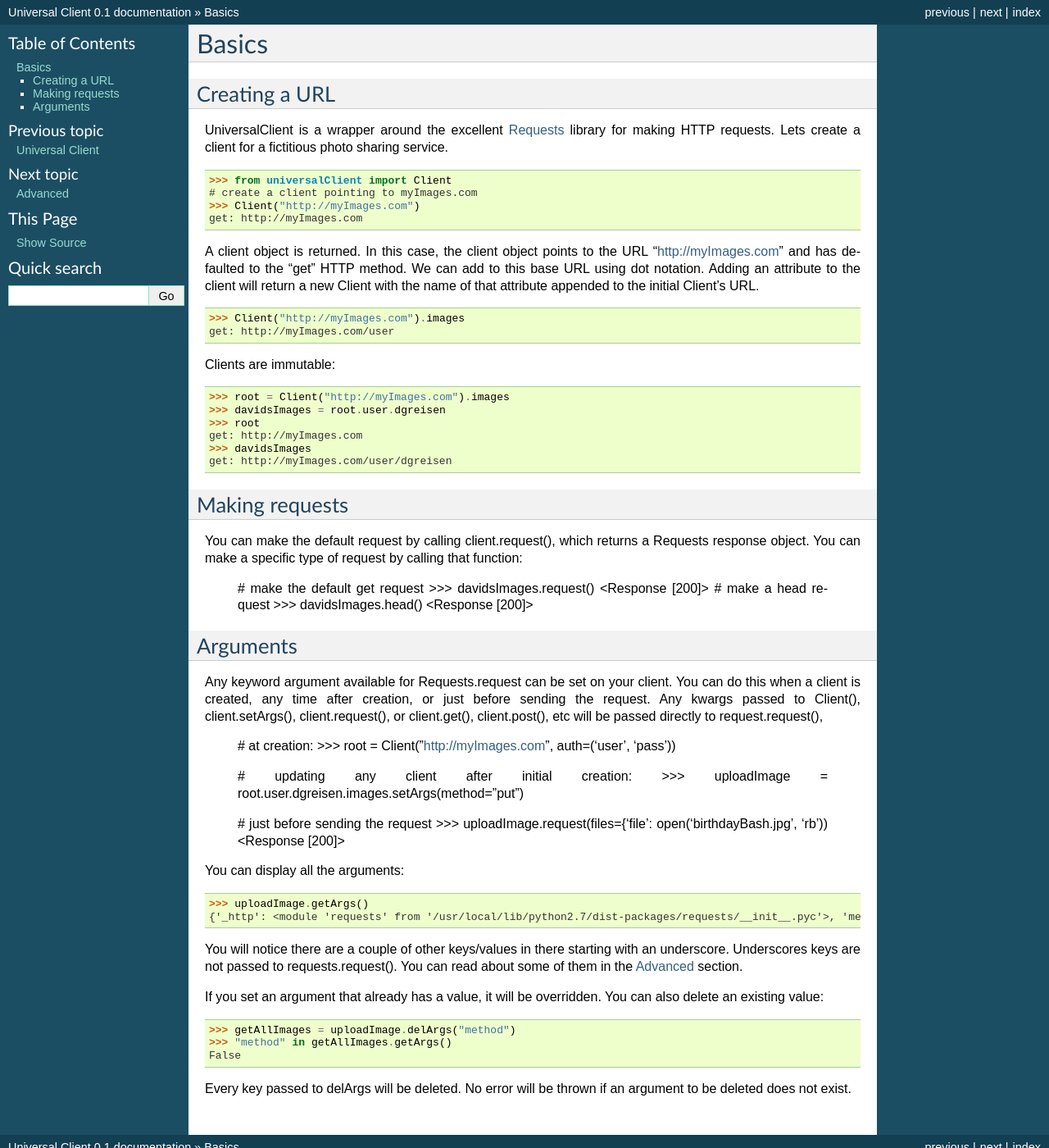
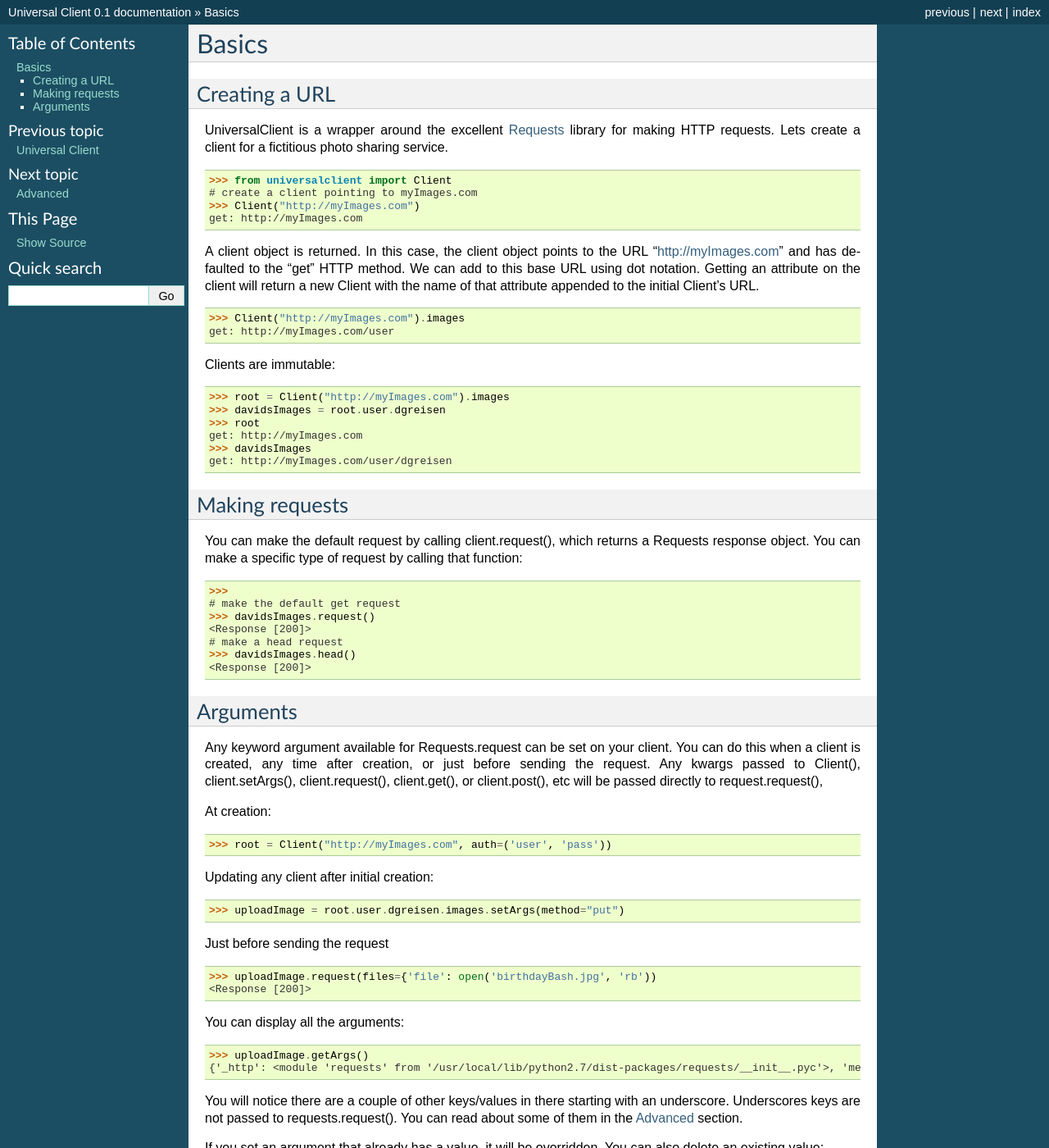
Before and after one commit to dgreisen/universalclient, a Sphinx documentation site: the page built from docs/basics.rst, in a window 1280 px wide and 1400 px high. Shown: the whole window at 82% size. Built offline with Sphinx 7.4.7, drawn with Linux system fonts in a browser that asks for light colours.

Commit message:
improved docs

```diff
--- a/docs/basics.rst
+++ b/docs/basics.rst
@@ -4,17 +4,18 @@
 Creating a URL
 --------------
 
-UniversalClient is a wrapper around the excellent `Requests <http://docs.python-requests.org/en/latest/index.html>`_
-library for making HTTP requests. Lets create a client for a fictitious photo sharing service.
+UniversalClient is a wrapper around the excellent `Requests <http://docs.python-requests.org/en/latest/index.html>`_ library for making HTTP requests.
+Lets create a client for a fictitious photo sharing service.
 
-   >>> from universalClient import Client
+   >>> from universalclient import Client
    # create a client pointing to myImages.com
    >>> Client("http://myImages.com")
    get: http://myImages.com
 
-A client object is returned. In this case, the client object points to the URL "http://myImages.com" and has defaulted
-to the "get" HTTP method. We can add to this base URL using dot notation. Adding an attribute to the client will
-return a new Client with the name of that attribute appended to the initial Client's URL.
+A client object is returned.
+In this case, the client object points to the URL "http://myImages.com" and has defaulted to the "get" HTTP method.
+We can add to this base URL using dot notation.
+Getting an attribute on the client will return a new Client with the name of that attribute appended to the initial Client's URL.
 
 	>>> Client("http://myImages.com").images
 	get: http://myImages.com/user
@@ -31,9 +32,10 @@
 Making requests
 ---------------
 
-You can make the default request by calling client.request(), which returns a Requests response object. You can make
-a specific type of request by calling that function:
+You can make the default request by calling client.request(), which returns a Requests response object.
+You can make a specific type of request by calling that function:
 
+	>>>
 	# make the default get request
 	>>> davidsImages.request()
 	<Response [200]>
@@ -44,17 +46,20 @@
 Arguments
 ---------
 
-Any keyword argument available for Requests.request can be set on your client. You can do this when a client is created, any time
-after creation, or just before sending the request. Any kwargs passed to Client(), client.setArgs(), client.request(), or
-client.get(), client.post(), etc will be passed directly to request.request(),
+Any keyword argument available for Requests.request can be set on your client.
+You can do this when a client is created, any time after creation, or just before sending the request.
+Any kwargs passed to Client(), client.setArgs(), client.request(), client.get(), or client.post(), etc will be passed directly to request.request(),
 
-	# at creation:
+At creation:
+
 	>>> root = Client("http://myImages.com", auth=('user', 'pass'))
 
-	# updating any client after initial creation:
+Updating any client after initial creation:
+
 	>>> uploadImage = root.user.dgreisen.images.setArgs(method="put")
 
-	# just before sending the request
+Just before sending the request
+
 	>>> uploadImage.request(files={'file': open('birthdayBash.jpg', 'rb'))
 	<Response [200]>
 
@@ -63,13 +68,16 @@
 	>>> uploadImage.getArgs()
 	{'_http': <module 'requests' from '/usr/local/lib/python2.7/dist-packages/requests/__init__.pyc'>, 'method': 'put', 'auth': ('user', 'pass'), '_path': ['http://myImages.com', 'user', 'dgreisen', 'images']}
 
-You will notice there are a couple of other keys/values in there starting with an underscore. Underscores keys are not passed to
-requests.request(). You can read about some of them in the :doc:`advanced` section.
+You will notice there are a couple of other keys/values in there starting with an underscore.
+Underscores keys are not passed to requests.request().
+You can read about some of them in the :doc:`advanced` section.
 
-If you set an argument that already has a value, it will be overridden. You can also delete an existing value:
+If you set an argument that already has a value, it will be overridden.
+You can also delete an existing value:
 
 	>>> getAllImages = uploadImage.delArgs("method")
 	>>> "method" in getAllImages.getArgs()
 	False
 
-Every key passed to delArgs will be deleted. No error will be thrown if an argument to be deleted does not exist.
+Every key passed to delArgs will be deleted.
+No error will be thrown if an argument to be deleted does not exist.
```
Also changed, not shown: README.md (+1 -1 lines), docs/advanced.rst (+17 -16 lines), docs/index.rst (+10 -14 lines), 11 other files.
